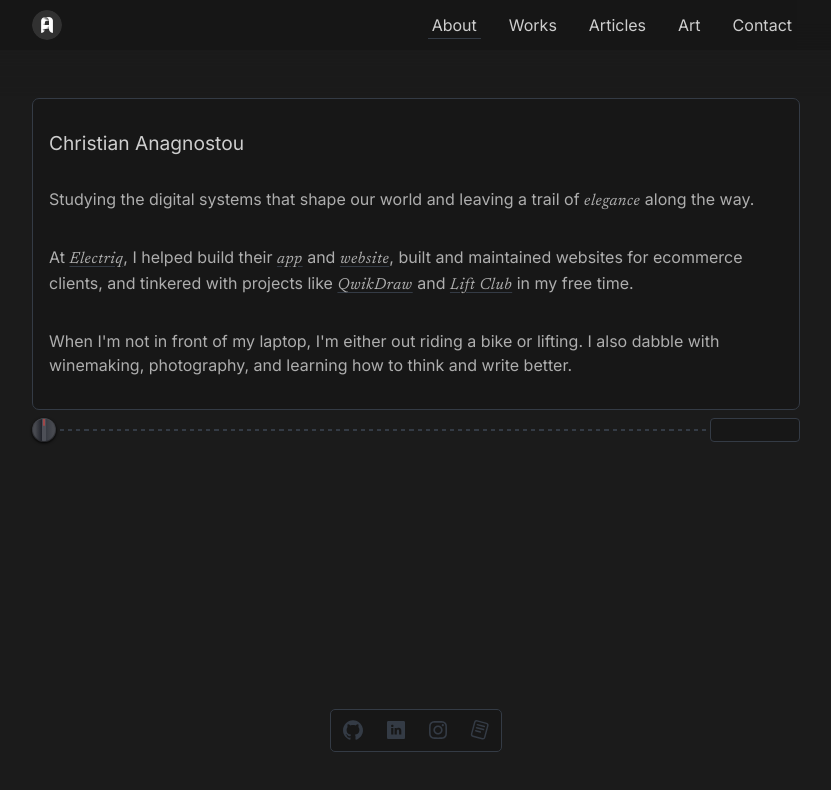
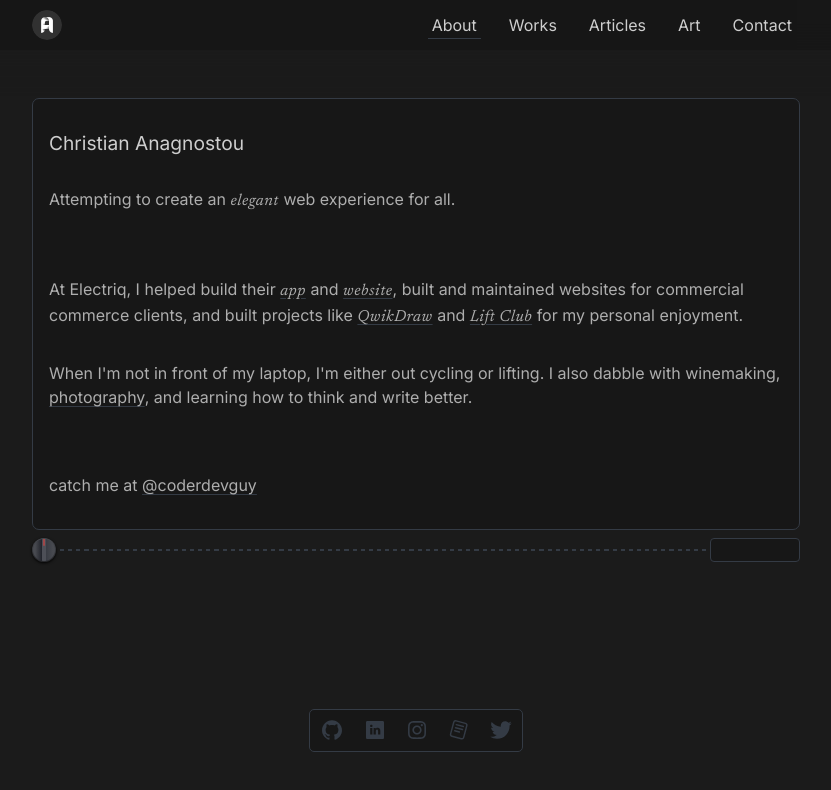
Before and after one commit to christiananagnostou/www, a Next.js app: page / in a window 1280 px wide. Shown: the top 790 px of the page, without its empty margins (224-1055 px from the left). Built offline with nearby package versions, Linux system fonts and the light colour scheme.

Commit message:
update homepage bio and add twitter link

```diff
--- a/components/Home/Bio.tsx
+++ b/components/Home/Bio.tsx
@@ -1,4 +1,5 @@
 import { motion } from 'framer-motion'
+import Link from 'next/link'
 import styled from 'styled-components'
 import { fade, staggerFade } from '../animation'
 
@@ -8,15 +9,13 @@ function Bio() {
       <motion.h1 variants={fade}>Christian Anagnostou</motion.h1>
 
       <motion.p variants={fade}>
-        Studying the digital systems that shape our world and leaving a trail of <em>elegance</em> along the way.
+        Attempting to create an <em>elegant</em> web experience for all.
       </motion.p>
 
+      <p />
+
       <motion.p variants={fade}>
-        At{' '}
-        <a href="https://www.electriqmarketing.com/" target={'_blank'} rel="noreferrer">
-          <em>Electriq</em>
-        </a>
-        , I helped build their{' '}
+        At Electriq, I helped build their{' '}
         <a href="https://www.electriq.app/" target={'_blank'} rel="noreferrer">
           <em>app</em>
         </a>{' '}
@@ -24,21 +23,7 @@ function Bio() {
         <a href="https://www.electriqmarketing.com/" target={'_blank'} rel="noreferrer">
           <em>website</em>
         </a>
-        , built and maintained websites for ecommerce clients
-        {/* <a href="https://soylent.com/" target={'_blank'} rel="noreferrer">
-          major
-        </a>{' '}
-        <a href="https://soylent.com/" target={'_blank'} rel="noreferrer">
-          ecommerce
-        </a>{' '}
-        <a href="https://soylent.com/" target={'_blank'} rel="noreferrer">
-          clients
-        </a> */}
-        {/* as well as their parent company{" "}
-          <a href="https://www.drinks.com/" target={"_blank"} rel="noreferrer">
-            <em>DRINKS</em>
-          </a> */}
-        , and tinkered with projects like{' '}
+        , built and maintained websites for commercial commerce clients, and built projects like{' '}
         <a href="https://qwikdraw.vercel.app/" target={'_blank'} rel="noreferrer">
           <em>QwikDraw</em>
         </a>{' '}
@@ -46,12 +31,21 @@ function Bio() {
         <a href="https://www.liftclub.app/" target={'_blank'} rel="noreferrer">
           <em>Lift Club</em>
         </a>{' '}
-        in my free time.
+        for my personal enjoyment.
       </motion.p>
 
       <motion.p variants={fade}>
-        When I&apos;m not in front of my laptop, I&apos;m either out riding a bike or lifting. I also dabble with
-        winemaking, photography, and learning how to think and write better.
+        When I&apos;m not in front of my laptop, I&apos;m either out cycling or lifting. I also dabble with winemaking,{' '}
+        <Link href="/art?tag=camera">photography</Link>, and learning how to think and write better.
+      </motion.p>
+
+      <p />
+
+      <motion.p variants={fade}>
+        catch me at{' '}
+        <a href="https://twitter.com/coderdevguy" target={'_blank'} rel="noreferrer">
+          @coderdevguy
+        </a>
       </motion.p>
     </Description>
   )
--- a/components/Home/StarBG.tsx
+++ b/components/Home/StarBG.tsx
@@ -1,36 +1,36 @@
-import { useEffect, useState } from "react";
-import styled from "styled-components";
-import { useWindowSize } from "../Hooks";
+import { useEffect, useState } from 'react'
+import styled from 'styled-components'
+import { useWindowSize } from '../Hooks'
 
-type Props = { show: boolean };
+type Props = { show: boolean }
 
 const StarBG = ({ show }: Props) => {
-  const { width, height } = useWindowSize();
+  const { width, height } = useWindowSize()
 
-  const [stars, setStars] = useState<JSX.Element[]>([]);
+  const [stars, setStars] = useState<JSX.Element[]>([])
 
   useEffect(() => {
-    if (!show) setStars([]);
-    if (!width || !height || !show) return;
+    if (!show) setStars([])
+    if (!width || !height || !show) return
 
-    let starCount = 0;
+    let starCount = 0
 
     const addStar = setInterval(() => {
-      if (starCount >= width / 5) return;
+      if (starCount >= width / 10) return
 
       setStars((prev) => [
         ...prev,
         <Star top={Math.random() * height} left={Math.random() * width} key={starCount++} />,
-      ]);
-    }, 150);
+      ])
+    }, 150)
 
-    return () => clearInterval(addStar);
-  }, [width, height, show]);
+    return () => clearInterval(addStar)
+  }, [width, height, show])
 
-  return <Container show={show}>{stars}</Container>;
-};
+  return <Container show={show}>{stars}</Container>
+}
 
-export default StarBG;
+export default StarBG
 
 const Star = ({ top, left }: { top: number; left: number }) => {
   return (
@@ -48,8 +48,8 @@ const Star = ({ top, left }: { top: number; left: number }) => {
         strokeMiterlimit="10"
       ></path>
     </StarStyle>
-  );
-};
+  )
+}
 
 const StarStyle = styled.svg`
   position: absolute;
@@ -74,7 +74,7 @@ const StarStyle = styled.svg`
       scale: 0.8;
     }
   }
-`;
+`
 
 const Container = styled.div<{ show: boolean }>`
   height: 100vh;
@@ -87,5 +87,5 @@ const Container = styled.div<{ show: boolean }>`
   transition: background-position 5s ease;
   background: linear-gradient(var(--body-bg) 50%, rgb(10, 10, 10));
   background-size: 100% 200%;
-  background-position: ${({ show }) => (show ? "bottom" : "top")};
-`;
+  background-position: ${({ show }) => (show ? 'bottom' : 'top')};
+`
--- /dev/null
+++ b/components/SVG/Twitter.tsx
@@ -0,0 +1,20 @@
+type Props = {}
+
+const Twitter = (props: Props) => {
+  return (
+    <svg
+      xmlns="http://www.w3.org/2000/svg"
+      width="18"
+      height="18"
+      strokeWidth="0"
+      viewBox="0 0 512 512"
+      fill="currentColor"
+      stroke="currentColor"
+      style={{ transform: 'scale(1.2)' }}
+    >
+      <path d="M459.37 151.716c.325 4.548.325 9.097.325 13.645 0 138.72-105.583 298.558-298.558 298.558-59.452 0-114.68-17.219-161.137-47.106 8.447.974 16.568 1.299 25.34 1.299 49.055 0 94.213-16.568 130.274-44.832-46.132-.975-84.792-31.188-98.112-72.772 6.498.974 12.995 1.624 19.818 1.624 9.421 0 18.843-1.3 27.614-3.573-48.081-9.747-84.143-51.98-84.143-102.985v-1.299c13.969 7.797 30.214 12.67 47.431 13.319-28.264-18.843-46.781-51.005-46.781-87.391 0-19.492 5.197-37.36 14.294-52.954 51.655 63.675 129.3 105.258 216.365 109.807-1.624-7.797-2.599-15.918-2.599-24.04 0-57.828 46.782-104.934 104.934-104.934 30.213 0 57.502 12.67 76.67 33.137 23.715-4.548 46.456-13.32 66.599-25.34-7.798 24.366-24.366 44.833-46.132 57.827 21.117-2.273 41.584-8.122 60.426-16.243-14.292 20.791-32.161 39.308-52.628 54.253z"></path>
+    </svg>
+  )
+}
+
+export default Twitter
--- a/components/SocialLinks.tsx
+++ b/components/SocialLinks.tsx
@@ -1,11 +1,12 @@
 // Animations
-import { motion } from "framer-motion";
-import styled from "styled-components";
-import { fade } from "./animation";
-import Github from "./SVG/GitHub";
-import Instagram from "./SVG/Instagram";
-import LinkedIn from "./SVG/LinkedIn";
-import Readcv from "./SVG/Readcv";
+import { motion } from 'framer-motion'
+import styled from 'styled-components'
+import { fade } from './animation'
+import Github from './SVG/GitHub'
+import Instagram from './SVG/Instagram'
+import LinkedIn from './SVG/LinkedIn'
+import Readcv from './SVG/Readcv'
+import Twitter from './SVG/Twitter'
 
 function SocialLinks() {
   return (
@@ -30,8 +31,13 @@ function SocialLinks() {
           <Readcv />
         </a>
       </li>
+      <li>
+        <a href="https://twitter.com/coderdevguy" target="_blank" rel="noreferrer">
+          <Twitter />
+        </a>
+      </li>
     </SocialLinkList>
-  );
+  )
 }
 
 const SocialLinkList = styled(motion.ul)`
@@ -54,12 +60,13 @@ const SocialLinkList = styled(motion.ul)`
     a {
       display: block;
       color: var(--accent);
+      transition: 0.3s ease;
 
       &:hover {
-        color: #fff;
+        color: var(--text);
       }
     }
   }
-`;
+`
 
-export default SocialLinks;
+export default SocialLinks
```
